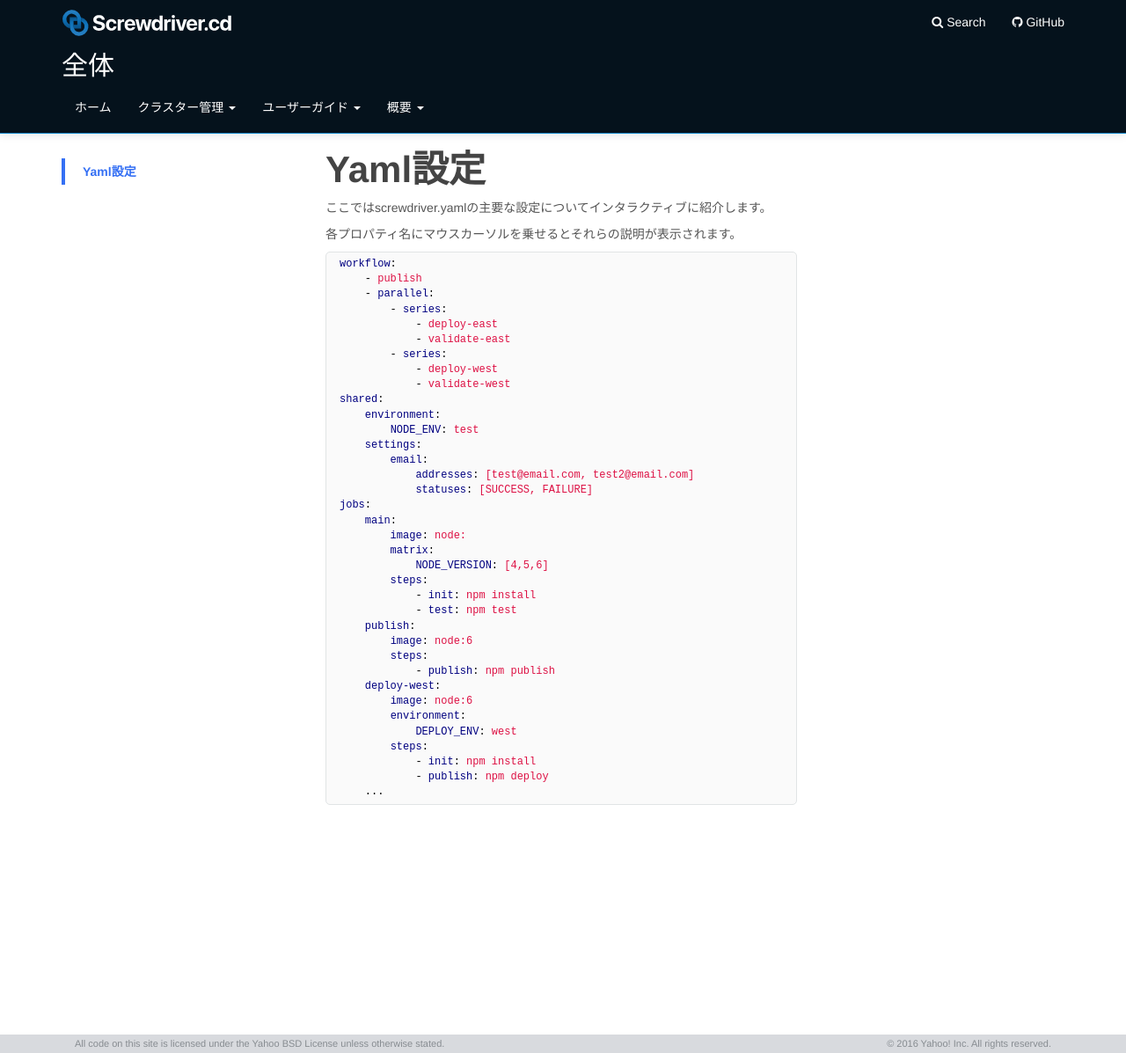
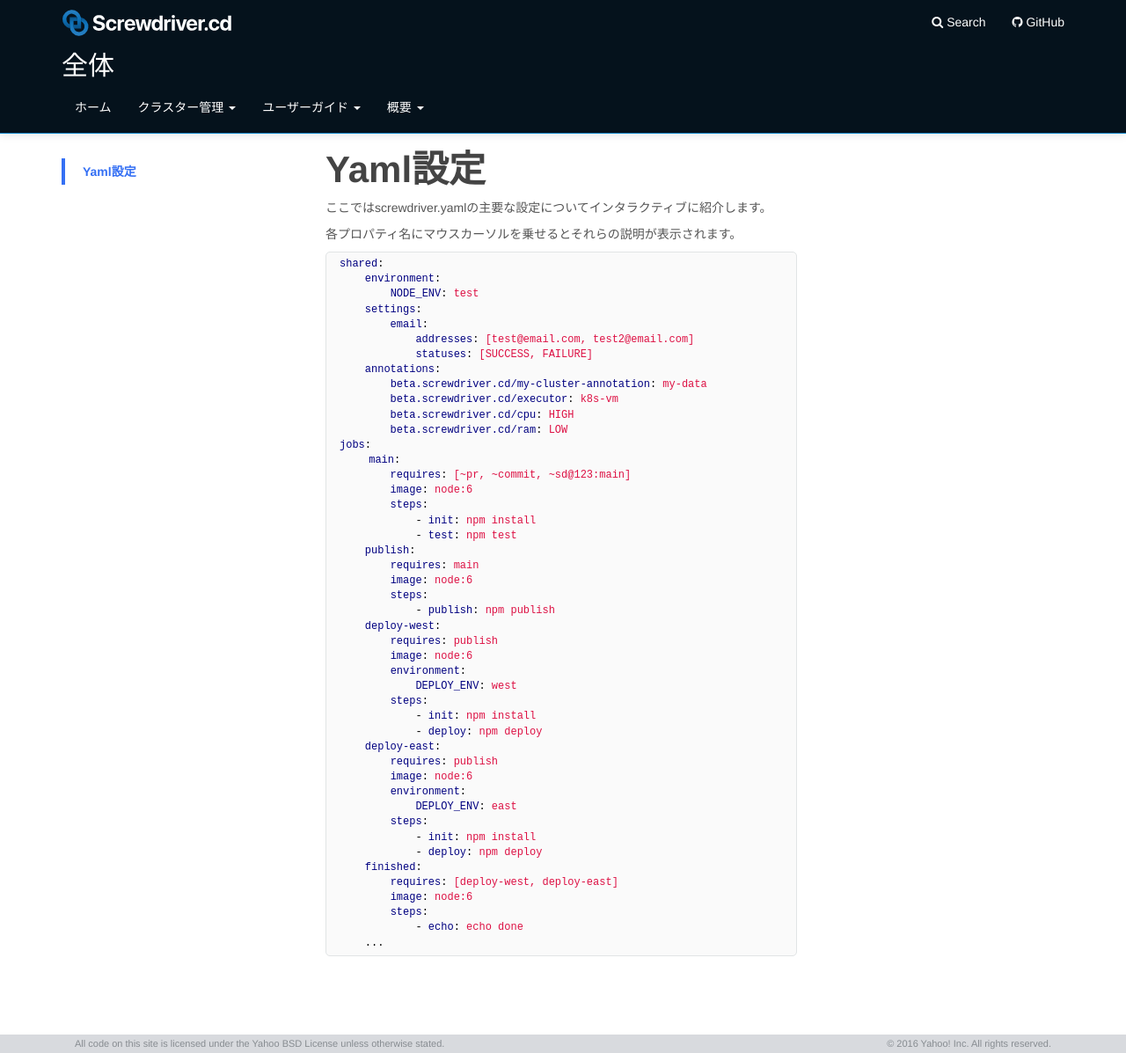
Before and after one commit to screwdriver-cd/guide, a Jekyll site: the page built from docs/ja/user-guide/configuration/index.md, in a window 1280 px wide and 1197 px high. Shown: the whole window at 88% size. Built offline with Jekyll 4.4.1, drawn with Linux system fonts in a browser that asks for light colours.

Commit message:
docs: Japanese translation of configuration page (#129)
* Translate index.md via GitLocalize

* fix broken structure

* fix translation of key/value

```diff
--- a/docs/ja/user-guide/configuration/index.md
+++ b/docs/ja/user-guide/configuration/index.md
@@ -15,19 +15,8 @@ toc:
 
 各プロパティ名にマウスカーソルを乗せるとそれらの説明が表示されます。
 
-
 <div class="yaml-docs">
-
 <pre class="example">
-<a href="#workflow"><span class="key">workflow</span>:
-    - <span class="value">publish</span>
-    - <span class="key">parallel</span>:
-        - <span class="key">series</span>:
-            - <span class="value">deploy-east</span>
-            - <span class="value">validate-east</span>
-        - <span class="key">series</span>:
-            - <span class="value">deploy-west</span>
-            - <span class="value">validate-west</span></a>
 <a href="#shared"><span class="key">shared</span>:</a>
     <a href="#environment"><span class="key">environment</span>:
     <span class="key">NODE_ENV</span>: <span class="value">test</span></a>
@@ -35,68 +24,94 @@ toc:
         <a href="#email"><span class="key">email</span>:
     <span class="key">addresses</span>: <span class="value">[test@email.com, test2@email.com]</span>
     <span class="key">statuses</span>: <span class="value">[SUCCESS, FAILURE]</span></a>
+    <a href="#annotations"><span class="key">annotations</span>:
+    <span class="key">beta.screwdriver.cd/my-cluster-annotation</span>: <span class="value">my-data</span></a>
+        <a href="#executor"><span class="key">beta.screwdriver.cd/executor</span>: <span class="value">k8s-vm</span></a>
+        <a href="#cpu"><span class="key">beta.screwdriver.cd/cpu</span>: <span class="value">HIGH</span></a>
+        <a href="#ram"><span class="key">beta.screwdriver.cd/ram</span>: <span class="value">LOW</span></a>
 <a href="#jobs"><span class="key">jobs</span>:</a>
-    <a href="#main-job"><span class="key">main</span>:</a>
-        <a href="#image"><span class="key">image</span>: <span class="value">node:{{NODE_VERSION}}</span></a>
-        <a href="#matrix"><span class="key">matrix</span>:
-    <span class="key">NODE_VERSION</span>: <span class="value">[4,5,6]</span></a>
+      <span class="key">main</span>:
+        <a href="#requires"><span class="key">requires</span>: <span class="value">[~pr, ~commit, ~sd@123:main]</span></a>
+        <a href="#image"><span class="key">image</span>: <span class="value">node:6</span></a>
         <a href="#steps"><span class="key">steps</span>:
     - <span class="key">init</span>: <span class="value">npm install</span>
     - <span class="key">test</span>: <span class="value">npm test</span></a>
     <a href="#jobs"><span class="key">publish</span>:
+    <span class="key">requires</span>: <span class="value">main</span>
     <span class="key">image</span>: <span class="value">node:6</span>
     <span class="key">steps</span>:
         - <span class="key">publish</span>: <span class="value">npm publish</span></a>
     <a href="#jobs"><span class="key">deploy-west</span>:
+    <span class="key">requires</span>: <span class="value">publish</span>
     <span class="key">image</span>: <span class="value">node:6</span>
     <span class="key">environment</span>:
         <span class="key">DEPLOY_ENV</span>: <span class="value">west</span>
     <span class="key">steps</span>:
         - <span class="key">init</span>: <span class="value">npm install</span>
-        - <span class="key">publish</span>: <span class="value">npm deploy</span></a>
+        - <span class="key">deploy</span>: <span class="value">npm deploy</span></a>
+    <a href="#jobs"><span class="key">deploy-east</span>:
+    <span class="key">requires</span>: <span class="value">publish</span>
+    <span class="key">image</span>: <span class="value">node:6</span>
+    <span class="key">environment</span>:
+        <span class="key">DEPLOY_ENV</span>: <span class="value">east</span>
+    <span class="key">steps</span>:
+        - <span class="key">init</span>: <span class="value">npm install</span>
+        - <span class="key">deploy</span>: <span class="value">npm deploy</span></a>
+    <a href="#jobs"><span class="key">finished</span>:
+    <span class="key">requires</span>: <span class="value">[deploy-west, deploy-east]</span>
+    <span class="key">image</span>: <span class="value">node:6</span>
+    <span class="key">steps</span>:
+        - <span class="key">echo</span>: <span class="value">echo done</span></a>
     <a href="#jobs">...</a>
 </pre>
-    <div class="yaml-side">
-        <div id="workflow" class="hidden">
-            <h4>Workflow</h4>
-            <p>パイプラインで実行されるジョブの順番を定義します。workflowで参照される全てのジョブはjosセクションに定義されている必要があります。</p>
-            <p>ジョブの実行は並列、順次、またはこの例のように両者の組み合わせも可能です。特別なキーワード <strong><em>parallel</em></strong> と <strong><em>series</em></strong> によりジョブのフローを定義できます。 デフォルトではworkflow内のジョブは<em>main</em>ジョブの成功後に順次実行されます。</p>
-        </div>
-        <div id="shared" class="hidden">
-            <h4>Shared</h4>
-            <p>全てのジョブの適用されるグローバル設定を定義します。Sharedの設定は各ジョブにマージされますが、それぞれのジョブで更に設定が行われている場合はその設定により上書きされます。</p>
-        </div>
-        <div id="environment" class="hidden">
-            <h4>Environment</h4>
-            <p>ビルドに必要な環境変数のキーと値の組み合わせです。ジョブに設定できる全ての設定はSharedにも設定できますが、ジョブの設定により上書きされます。</p>
-        </div>
-        <div id="settings" class="hidden">
-            <h4>Settings</h4>
-            <p>Configurable settings for any additional build plugins added to Screwdriver.cd.</p>
-        </div>
-        <div id="email" class="hidden">
-            <h4>Email</h4>
-            <p>Emails addresses to send notifications to and statuses to send notifications for.</p>
-        </div>
-        <div id="jobs" class="hidden">
-            <h4>Jobs</h4>
-            <p>ビルドの挙動を定義するジョブのリストです。</p>
-        </div>
-        <div id="main-job" class="hidden">
-            <h4>Main</h4>
-            <p>唯一の必須ジョブです。このジョブはコードに変更が行われた際に自動的に実行されます。</p>
-        </div>
-        <div id="image" class="hidden">
-            <h4>Image</h4>
-            <p>ビルドで利用されるDockerイメージを指定します。この例ではテンプレートを使用しており、{{NODE_VERSION}}のように波括弧で囲まれた変数が展開されます。 この変数はmatrixで指定されている値に変更され、それら複数のイメージを利用したビルドが並列に実行されます。</p>
-        </div>
-        <div id="matrix" class="hidden">
-            <h4>Matrix</h4>
-            <p>image設定にテンプレートが利用されている場合、そのジョブのビルドが複数のイメージを利用して並列に実行されます。</p>
-        </div>
-        <div id="steps" class="hidden">
-            <h4>Steps</h4>
-            <p>コマンドラインで入力するように、ビルドで実行されるコマンドのリストを定義します。同じジョブ内では、環境変数はステップ間で受け渡されます。ステップの定義は全てのジョブに必須です。Screwdriverのステップとして予約語になっているため、ステップ名を'sd-'で始めることはできません。Screwdriverは'/bin/sh'をステップ実行のために使用するため、異なるターミナルやシェルを使用すると予期せぬ振る舞いをするかもしれません。</p>
-        </div>
+<div class="yaml-side">
+    <div id="requires" class="hidden">
+        <h4>Requires</h4>
+        <p>ジョブ実行のトリガーとなる1つまたは複数のジョブの配列を設定します。"requires: ~pr"が設定されたジョブはプルリクエストイベントにより実行されます。"requires: ~commit"が設定されたジョブはプッシュイベントにより実行されます。"requires: ~sd@123:main"が設定されたジョブはパイプライン"123"の"main"ジョブの完了により実行されます。"requires: [deploy-west, deploy-east]"が設定されたジョブは"deploy-west"と"deploy-east"の両方のジョブの成功後に実行されます。"注意: ~ のジョブはOR条件で、~ なしのジョブはジョインの働きをします。"</p>
     </div>
+    <div id="shared" class="hidden">
+        <h4>Shared</h4>
+        <p>全てのジョブの適用されるグローバル設定を定義します。Sharedの設定は各ジョブにマージされますが、それぞれのジョブで更に設定が行われている場合はその設定により上書きされます。</p>
+    </div>
+    <div id="environment" class="hidden">
+        <h4>Environment</h4>
+        <p>ビルドに必要な環境変数のキーと値の組み合わせです。ジョブに設定できる全ての設定はSharedにも設定できますが、個別のジョブの設定により上書きされます。</p>
+    </div>
+    <div id="settings" class="hidden">
+        <h4>Settings</h4>
+        <p>Screwdriver.cdに追加されたビルドプラグインの設定です。</p>
+    </div>
+    <div id="annotations" class="hidden">
+        <h4>Annotations</h4>
+        <p>アノテーションはキーと値の組み合わせです。パイプラインまたはジョブ単位で設定することができます。アノテーションのキーと値は任意に設定することができ、例えば、ビルドの実行方法を変更することができます。Screwdriverのクラスタ管理者にビルドの実行方法を変更するために、どのようなアノテーションがサポートされているか確認してください。</p>
+    </div>
+    <div id="executor" class="hidden">
+        <h4>Executor annotation</h4>
+        <p>デフォルト以外のExecutorでのビルドを実行したい場合に設定します。`jenkins`, `k8s-vm`が設定可能です。</p>
+    </div>
+    <div id="cpu" class="hidden">
+        <h4>CPU annotation</h4>
+        <p>`k8s-vm` Executor を利用する場合にVMに割り当てられるCPUを設定します。`LOW`はデフォルトで設定され、2CPUが割り当てられ、`HIGH`は6CPU割り当てられます。</p>
+    </div>
+    <div id="ram" class="hidden">
+        <h4>RAM annotation</h4>
+        <p>`k8s-vm` Executor を利用する場合にVMに割り当てられるRAMを設定します。`LOW`はデフォルトで設定され、2GBのメモリが割り当てられ、`HIGH`は12GBのメモリが割り当てられます。</p>
+    </div>
+    <div id="email" class="hidden">
+        <h4>Email</h4>
+        <p>通知を送信するEmailアドレスと、通知を送信するステータスを設定します。</p>
+    </div>
+    <div id="jobs" class="hidden">
+        <h4>Jobs</h4>
+        <p>ビルドの挙動を定義するジョブのリストです。</p>
+    </div>
+    <div id="image" class="hidden">
+        <h4>Image</h4>
+        <p>ビルドで利用されるDockerイメージを指定します。ここでの設定は"docker pull"コマンドを利用する場合と同じものです。</p>
+    </div>
+    <div id="steps" class="hidden">
+        <h4>Steps</h4>
+        <p>コマンドラインで入力するように、ビルドで実行されるコマンドのリストを定義します。同じジョブ内では、環境変数はステップ間で受け渡されます。ステップの定義は全てのジョブに必須です。Screwdriverのステップとして予約語になっているため、ステップ名を'sd-'で始めることはできません。Screwdriverは'/bin/sh'をステップ実行のために使用するため、異なるターミナルやシェルを使用すると予期せぬ振る舞いをするかもしれません。</p>
+    </div>
+  </div>
 </div>
```
